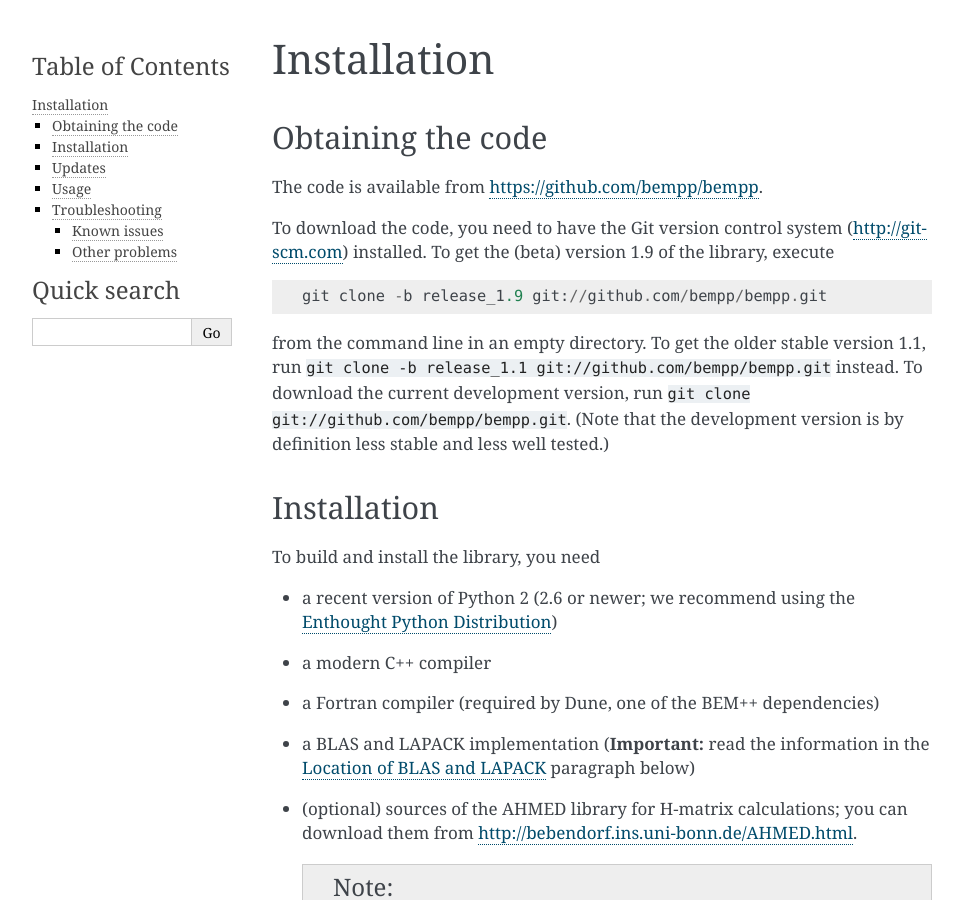
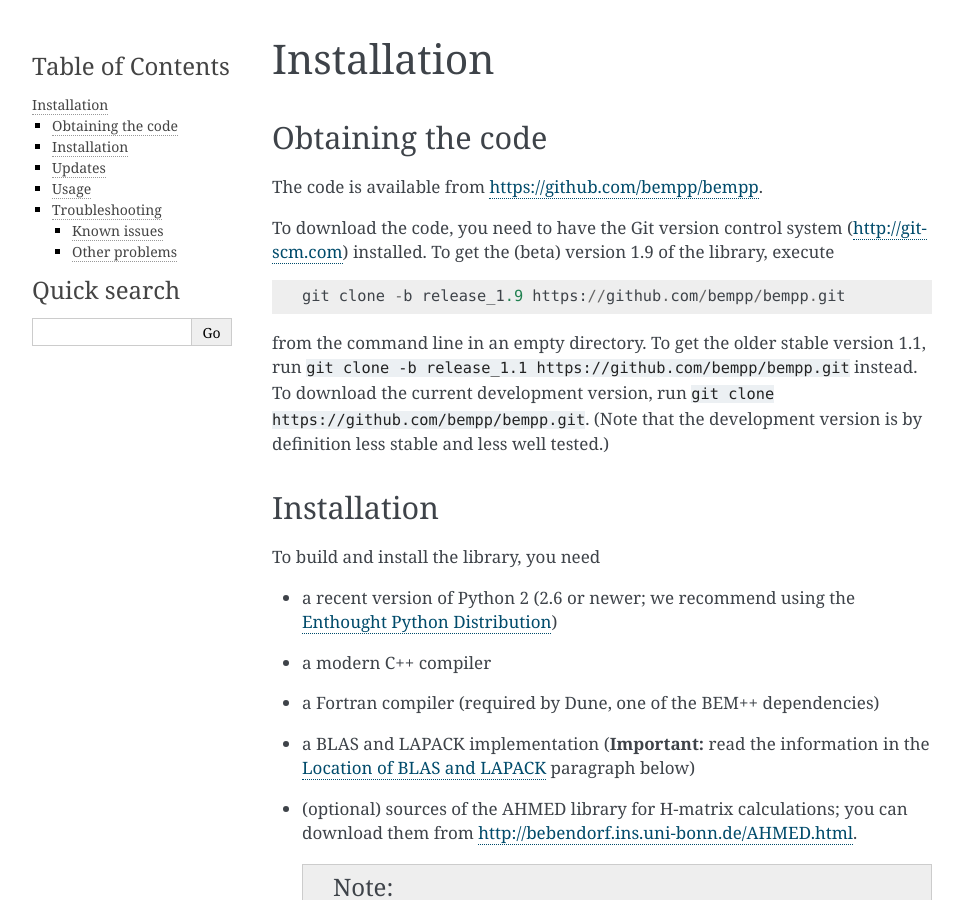
Before and after one commit to evantwout/web, a Sphinx documentation site: the page built from source/installation.rst, in a window 1280 px wide and 900 px high. Shown: the whole window, without its empty margins (148-1111 px from the left). Built offline with Sphinx 7.4.7, drawn with Linux system fonts in a browser that asks for light colours; formulas are drawn with MathJax 3; some of the changed lines change nothing that is shown.

Commit message:
Changed git: to https:.

```diff
--- a/source/installation.rst
+++ b/source/installation.rst
@@ -10,12 +10,12 @@
 (`<http://git-scm.com>`_) installed. To get the (beta) version 1.9
 of the library, execute ::
 
-    git clone -b release_1.9 git://github.com/bempp/bempp.git
+    git clone -b release_1.9 https://github.com/bempp/bempp.git
 
 from the command line in an empty directory. To get the older stable version
-1.1, run ``git clone -b release_1.1 git://github.com/bempp/bempp.git`` instead.
+1.1, run ``git clone -b release_1.1 https://github.com/bempp/bempp.git`` instead.
 To download the current development version, run ``git clone
-git://github.com/bempp/bempp.git``. (Note that the development version
+https://github.com/bempp/bempp.git``. (Note that the development version
 is by definition less stable and less well tested.)
 
 Installation
```
